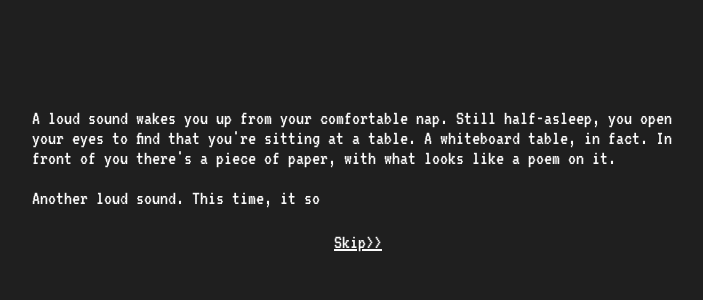
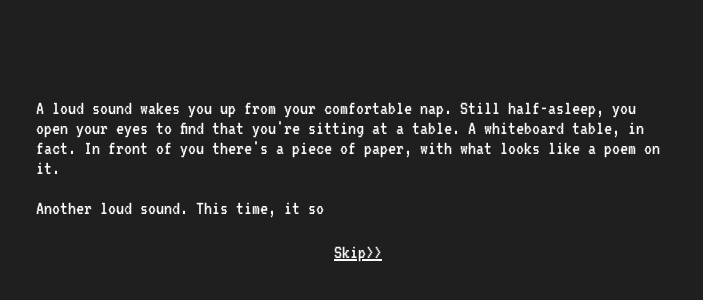
Before and after one commit to Take-Some-Bytes/connecting_fahrenheit451, a React (Vite) app: page /connecting_fahrenheit451/play in a window 1280 px wide. Shown: the part 218-518 px from the top of the page, without its empty margins (288-991 px from the left). Built offline with nearby package versions, Linux system fonts and the light colour scheme.

Commit message:
Fix styles and sizing
- Play page now has padding to make text more pleasant to read
- Button now don't have a fixed size

```diff
--- /dev/null
+++ b/src/pages/play.css
@@ -0,0 +1,3 @@
+#play-main {
+  padding: 0.2rem;
+}
--- a/src/pages/play.jsx
+++ b/src/pages/play.jsx
@@ -6,6 +6,8 @@ import StageView from './stages/stageview'
 import { Intro1, Intro2, Perspective } from './stages/all'
 
 import { GameData, getGameData, saveGameData } from '../gamedata'
+
+import './play.css'
 
 export default function Play () {
   const [state, setState] = useState(getGameData() || new GameData(0, 0))
--- a/src/pages/stages/stage.css
+++ b/src/pages/stages/stage.css
@@ -27,8 +27,6 @@
   border: 0.1rem solid rgb(250, 250, 250);
   padding: 0.5rem;
   margin: 0.1rem;
-
-  width: 20rem;
 }
 .interactive-stage__button:hover {
   margin: 0;
```
